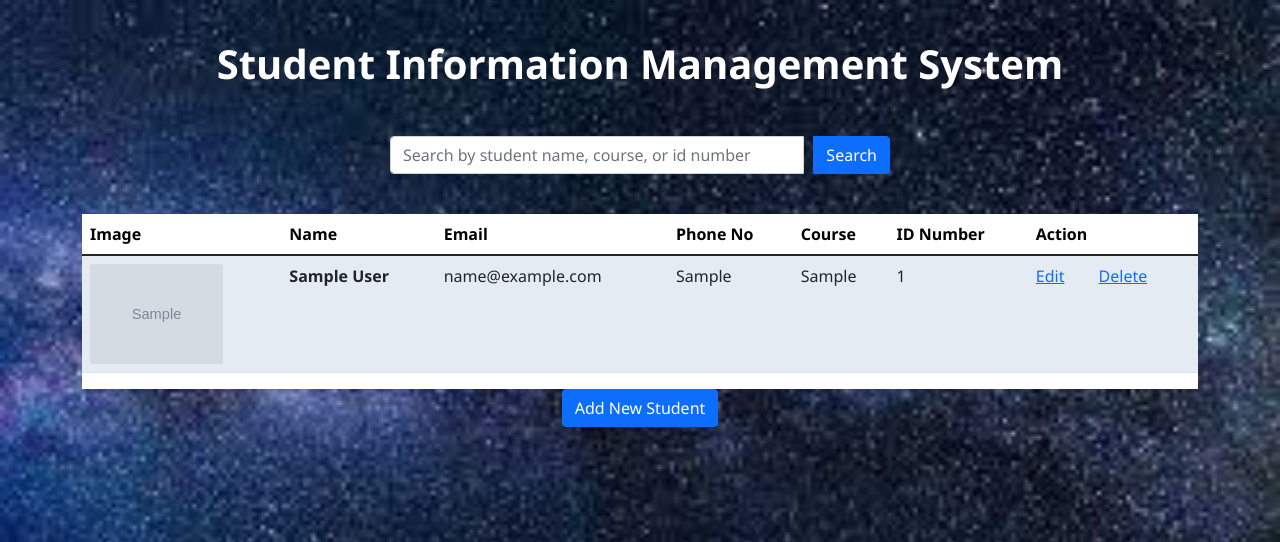
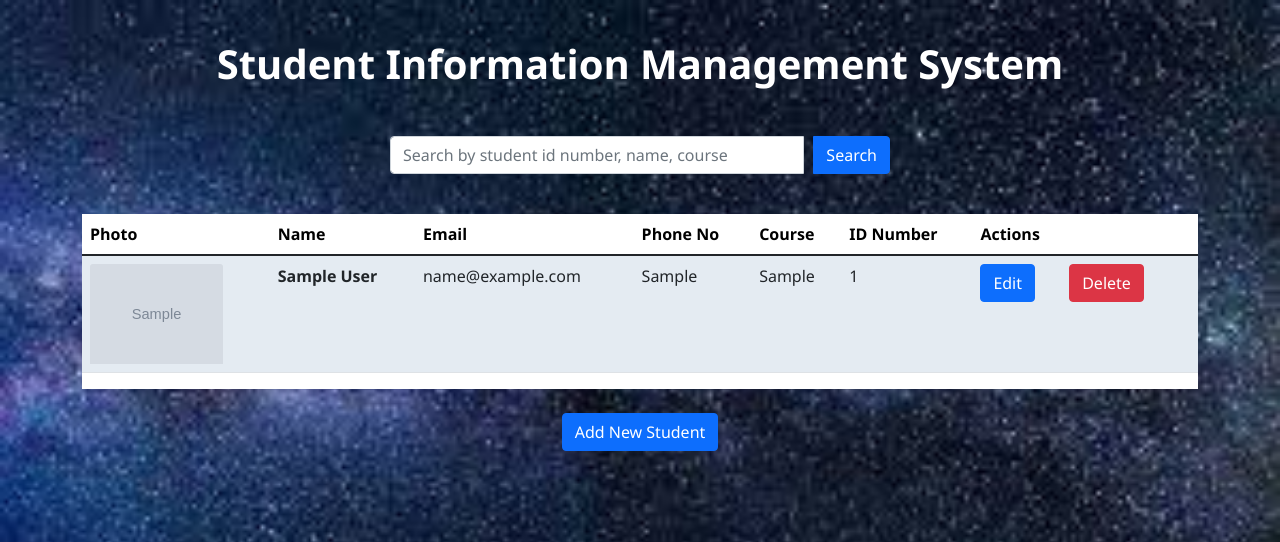
Before and after one commit to racie7/crud, a Django app: page / in a window 1280 px wide. Shown: the top 542 px of the page. Run offline with Django 3.2, Linux system fonts and the light colour scheme; tables that the repository leaves empty hold one stand-in row (values such as "Sample post"); grey boxes marked "Sample" are stand-in pictures.

Commit message:
add edit and delete buttons

```diff
--- a/student/templates/student/create.html
+++ b/student/templates/student/create.html
@@ -14,6 +14,7 @@
         {{ form.as_p }}
         <input type="submit" class="btn btn-primary">
         <p>
+        </br>
             <a href="{% url 'students-list' %}" style="color: white;"> <b><-- Go back</b></a>
         </p>
     </form>
--- a/student/templates/student/edit.html
+++ b/student/templates/student/edit.html
@@ -14,6 +14,7 @@
         {{ form.as_p }}
         <input type="submit" class="btn btn-primary">
         <p>
+        </br>
         <a href="{% url 'students-list' %}" style="color: white;"> <b><-- Go back</b></a>
         </p>
     </form>
--- a/student/templates/student/list.html
+++ b/student/templates/student/list.html
@@ -14,7 +14,7 @@
     <div class="center-form" style="display: flex; justify-content: center;">
         <form action="{% url 'students-list' %}" method="GET" style="width: 500px;">
             <div class="input-group mb-3">
-              <input type="text" class="form-control" placeholder="Search by student name, course, or id number" aria-label="" aria-describedby="basic-addon1" style="margin-right: 10px;"
+              <input type="text" class="form-control" placeholder="Search by student id number, name, course" aria-label="" aria-describedby="basic-addon1" style="margin-right: 10px;"
               name="search_query" value="{{ search_query }}"/>
 
               <input class="btn btn-primary" type="submit" value="Search"/>
@@ -26,13 +26,13 @@
     <table class="table table-striped">
         <thead style="color: black;">
             <tr>
-                <th scope="col">Image</th>
+                <th scope="col">Photo</th>
                 <th scope="col">Name</th>
                 <th scope="col">Email</th>
                 <th scope="col">Phone No</th>
                 <th scope="col">Course</th>
                 <th scope="col">ID Number</th>
-                <th scope="col">Action</th>
+                <th scope="col">Actions</th>
             </tr>
         </thead>
         <tbody style="background-color: aliceblue;">
@@ -47,15 +47,15 @@
                     <td>{{ stud.stud_course }}</td>
                     <td>{{ stud.stud_stud_id }}</td>
                     <td>
-                        <a style="margin-right: 30px;" href="{% url 'edit-student' stud.id %}">Edit</a>
-                        <a href="{% url 'delete-student' stud.id %}">Delete</a>
+                        <a style="margin-right: 30px;" href="{% url 'edit-student' stud.id %}"><button type="button" class="btn btn-primary">Edit</button></a>
+                        <a href="{% url 'delete-student' stud.id %}"><button type="button" class="btn btn-danger">Delete</button></a>
                     </td>
                 </tr>
             {% endfor %}
         </tbody>
     </table>
 </div>
-
+</br>
     <div class="text-center">
         <a href="{% url 'create-student' %}"><button type="button" class="btn btn-primary">Add New Student</button></a>
     </div>
```
